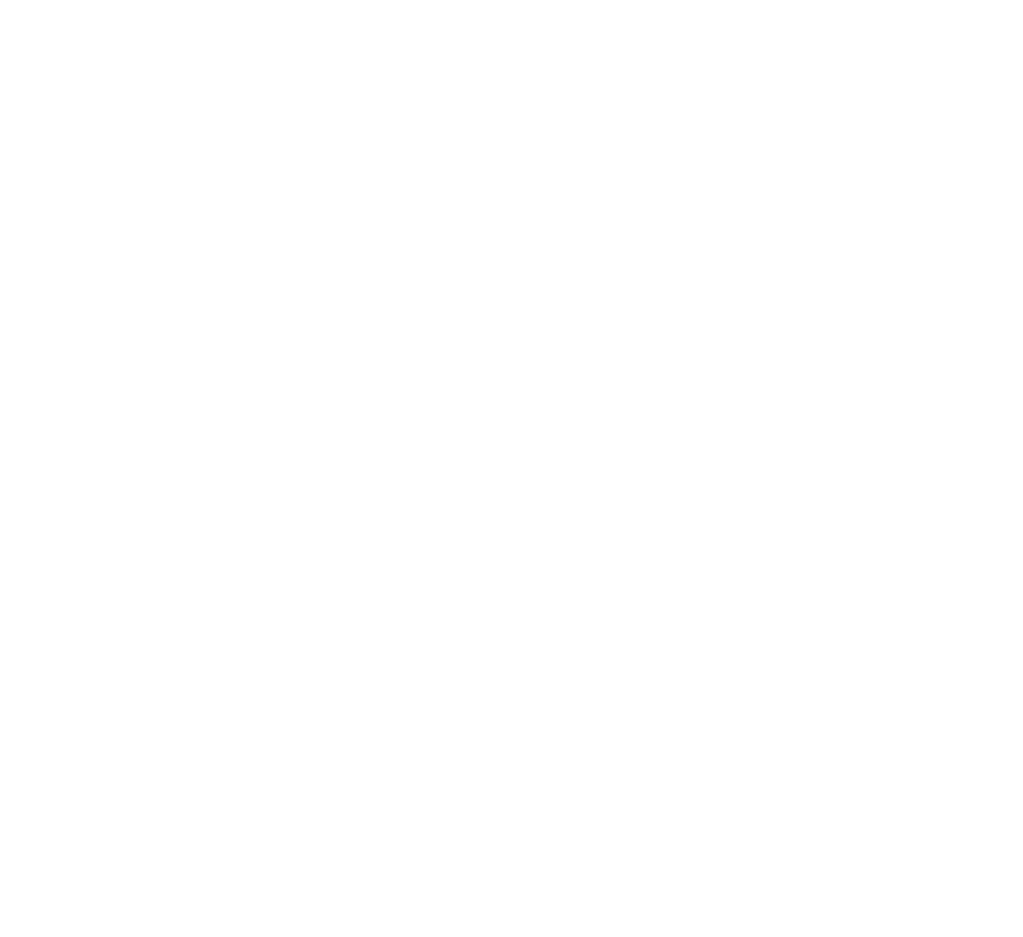
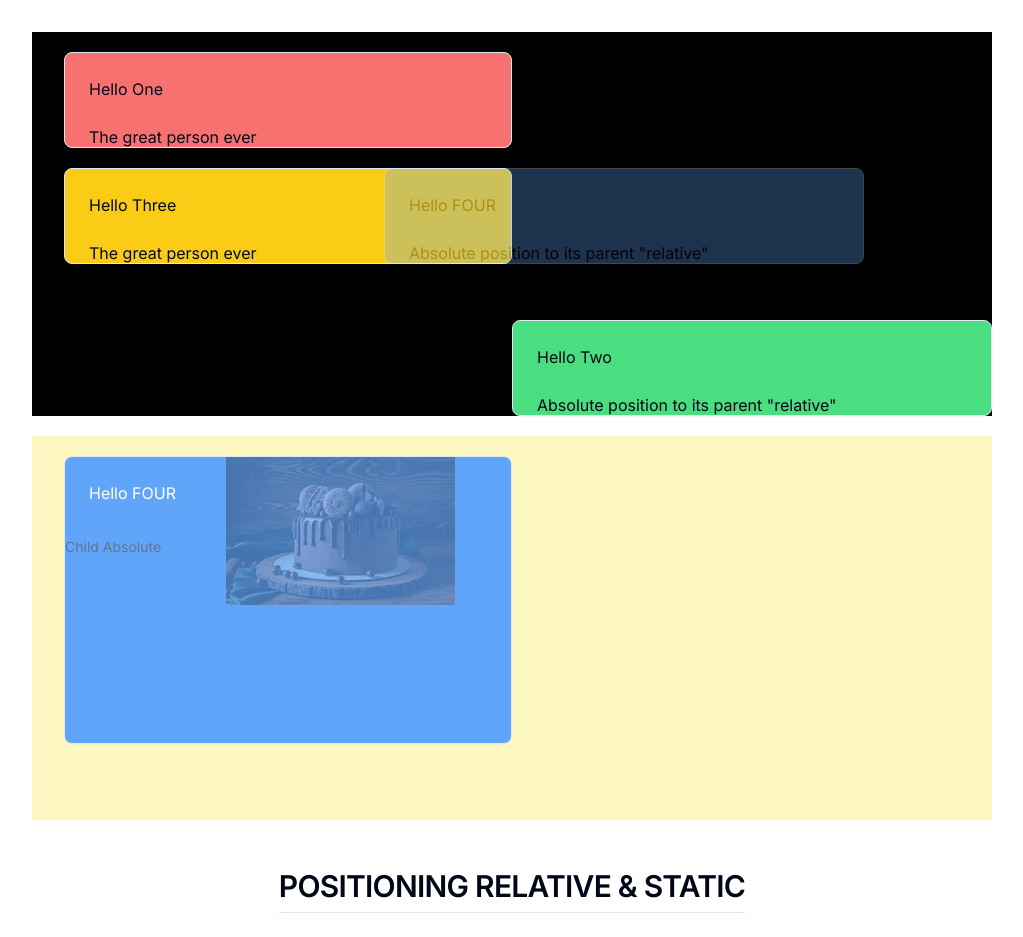
Before and after one commit to Ronexlemon/R-Components, a Next.js app: page / in a window 1280 px wide. Shown: the part 1300-2237 px from the top of the page, without its empty margins (128-1151 px from the left). Before the commit the page ends 1335 px from the top, so only its background shows below. Built offline with nearby package versions, Linux system fonts and the light colour scheme.

Commit message:
feat:absolute

```diff
--- a/src/app/page.tsx
+++ b/src/app/page.tsx
@@ -1,6 +1,7 @@
 "use client"
 import { Button } from "@/components/ui/button";
 import Image from "next/image";
+import icon from "../../public/cake.jpeg"
 
 import { Recipe } from "@/types/apiTypes";
 import { recipes } from "@/helpers/data";
@@ -92,6 +93,45 @@ export default function Home() {
       <CarouselNext />
     </Carousel>
      </div>
+     {/* new Item
+     *absolute remove an item from the grid/ the entire document ,no space is created for them other element will behave as if it does not exists
+     */}
+            <nav><h2>POSITIONING RELATIVE & ABSOLUTE</h2></nav>
+     <div className=" container bg-black h-96 relative">
+      <Card className="w-1/2 h-1/4  mt-5 bg-red-400   ">
+        <CardHeader>Hello One</CardHeader>
+        <CardContent>The great person ever</CardContent>
+
+      </Card>
+      <Card className="w-1/2 h-1/4  mt-5 bg-green-400 absolute  right-0  bottom-0  ">
+        <CardHeader>Hello Two</CardHeader>
+        <CardContent>Absolute position to its parent "relative"</CardContent>
+
+      </Card>
+      <Card className="w-1/2 h-1/4  mt-5 bg-blue-400 absolute  right-32  z-index:40   opacity-30 ">
+        <CardHeader>Hello FOUR</CardHeader>
+        <CardContent>Absolute position to its parent "relative"</CardContent>
+
+      </Card>
+      <Card className="w-1/2 h-1/4 bg-yellow-400    mt-5 ">
+        <CardHeader>Hello Three</CardHeader>
+        <CardContent>The great person ever</CardContent>
+
+      </Card>
+
+
+     </div>
+
+     <div className="container bg-yellow-100 h-96 mt-5">
+     <Card className="w-1/2 h-3/4  mt-5 bg-blue-400 relative text-white ">
+        <CardHeader>Hello FOUR</CardHeader>
+        <CardDescription>Child Absolute</CardDescription>
+        <CardContent ><Image src={icon} className="absolute top-0 -z-1 opacity-30  right-14" alt=""/></CardContent>
+
+      </Card>
+
+     </div>
+     <nav><h2>POSITIONING RELATIVE & STATIC</h2></nav>
 
 
     </main>
```
Also changed, not shown: 1 other file (tests, documents, lock files or other folders).
